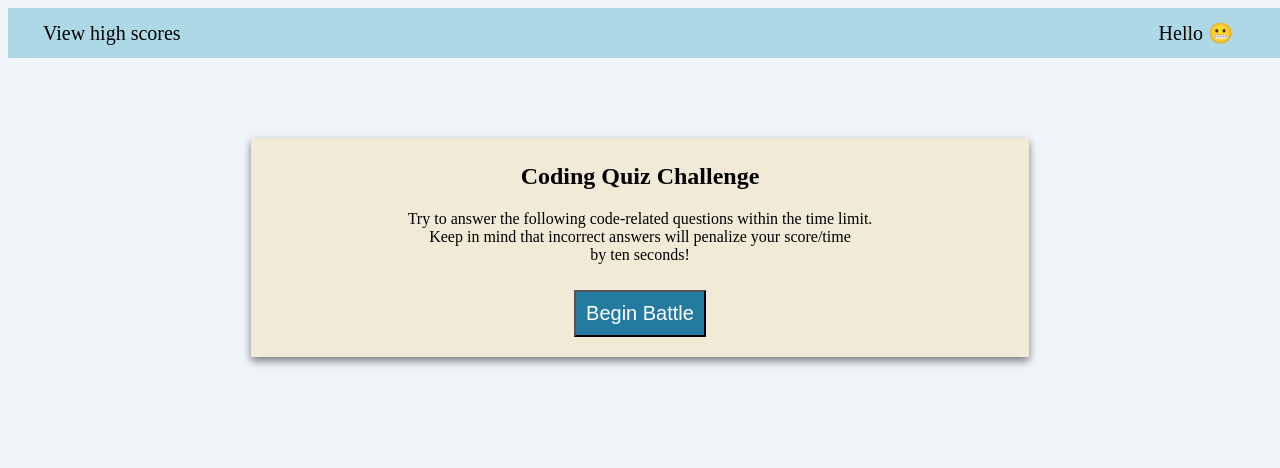
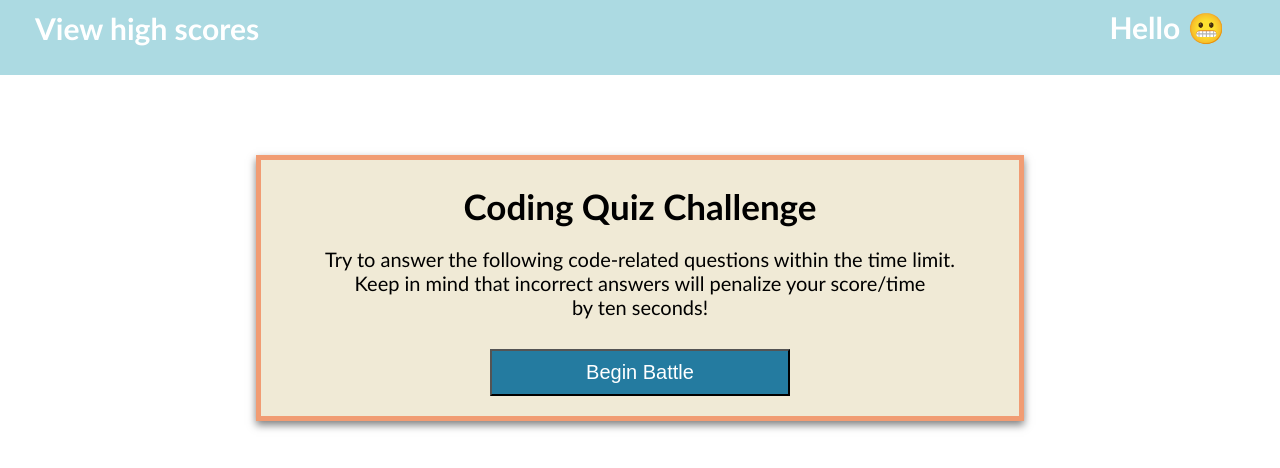
Before and after one commit to jeffreyvicente/04-BrainBattle, a plain HTML site: page index.html in a window 1280 px wide. Drawn offline with Linux system fonts and the light colour scheme; files that its build step writes are made by us from their sources; files whose address does not match are found by name.

Commit message:
Changed file structure according to class. Added styling to the CSS.

```diff
--- a/scripts/script.js
+++ b/assets/scripts/script.js
@@ -297,7 +297,7 @@ function renderTodos() {
     var scoreTwo = savedHighScores[i].score;
 
     var li = document.createElement("li");
-    li.textContent = nameTwo + " ........................  " + scoreTwo;
+    li.textContent = nameTwo + " ........................  " + scoreTwo + " points";
     li.setAttribute("data-index", i);
 
     //var button = document.createElement("p");
--- a/styles/style.css
+++ b/assets/styles/style.css
@@ -1,22 +1,44 @@
-/*
-12-STU used for page layout
+:root{
+  --primary-font:'Trebuchet MS', 'Lucida Sans Unicode', 'Lucida Grande', 'Lucida Sans', Arial, sans-serif;
+}
 
-*/
+* {
+  box-sizing: border-box;
+  margin: 0;
+  padding: 0;
+
+}
+
+body {
+  height: 100%;
+  font-family: var(--primary-font);
+
+}
 
 header {
 
-    height: 50px;
+    height: 75px;
     width: 100vw;
-    background-color: lightblue;
+    background-color: #acdae2;
+    font-family: var(--primary-font);
+
   }
 
 .navBar {
     overflow: hidden;
     position: relative;
     display: flex;
-
     height: 100%;
     align-items: center;
+
+  }
+
+  .navBar .text1 {
+    color: white;
+    padding: 15px 35px;
+    text-decoration: none;
+    font-size: 30px;
+    font-weight: bold;
   }
 
 .left {
@@ -35,44 +57,11 @@ header {
     list-style: none;
   }
 
-  .navBar .text1 {
-    color: black;
-    padding: 15px 35px;
-    text-decoration: none;
-    font-size: 20px;
-  }
-/*
-.quizCard{
-    background-color: lightblue;
-    text-align: center;
-    border: 10px solid purple;
-    padding: 10px
-}
-
-.welcomeCard{
-    display: none;
-}
 
 
-.gameSection-2,.gameSection-3, .gameSection-4{
-    display: none;
-}
-*/
-.button{
-    display:block;
-    margin-bottom: 10px;
-}
-/* New code here */
-
-/* Sets the headers to align to the middle of the page
- section h3 {
-    text-align: center;
-
-}*/
-/* Setts the button CSS Attributes*/
 
 body {
-    background-color: #eff5f8
+    background-color:white;
   }
 section button {
     color: white;
@@ -81,19 +70,20 @@ section button {
     padding: 10px;
     margin: 10px;
     font-size: 20px;
+    width: 40%;
 }
 
 .gameCard{
     display: block;
-    background-color: #f0ead6;
+    background-color:#f0ead6;
     text-align: center;
     width: 60vw;
     margin: 80px auto;
     box-shadow: 0 4px 8px 0 rgba(0,0,0,.5);
     padding: 5px 5px 10px 5px;
+    border: 5px solid #f19c73;
 
 }
-
 .section {
     padding-top: 20px;
   }
@@ -109,3 +99,19 @@ section button {
     box-sizing: border-box;
     font-size: 18px;
   }
+
+  h2,h3,p,li{
+    padding-bottom: 20px;
+  }
+
+  p,ul{
+    font-size: 20px;
+  }
+
+  h3{
+    font-size: 30px;
+  }
+
+  h2{
+    font-size: 35px;
+  }
--- a/index.html
+++ b/index.html
@@ -8,12 +8,6 @@
     <title>Brain Battle 🧠⚔️</title>
 </head>
 
-<body>
-    <!--
-    <div>
-        <h3>View High Scores</h3>
-        <h3>Time:</h3>
-    </div>-->
 <header>
     <div class="navBar">
         <div class = "left">
@@ -28,6 +22,8 @@
     </div>
 </header>
 
+
+<body>
     <section class = "gameSection-1" >
         <div class= "gameCard">
             <p></p>
@@ -36,12 +32,9 @@
                 <p> Try to answer the following code-related questions within the time limit. <br>
                     Keep in mind that incorrect answers will penalize your score/time <br>
                     by ten seconds!
-                </p>
                 <div>
                     <button class = "btn" id="start-button"> Begin Battle </button>
                 </div>
-
-
             </div>
         </div>
     </section>
```
Also changed, not shown: assets/images/04-web-apis-homework-demo.gif (renamed from images/04-web-apis-homework-demo.gif), assets/images/Screenshot 2023-04-04 at 6.39.33 PM.png (renamed from images/Screenshot 2023-04-04 at 6.39.33 PM.png), assets/images/mockup-01-start.png (renamed from images/mockup-01-start.png), assets/images/mockup-02-question.png (renamed from images/mockup-02-question.png), assets/images/mockup-03-answer.png (renamed from images/mockup-03-answer.png), 5 other files.
